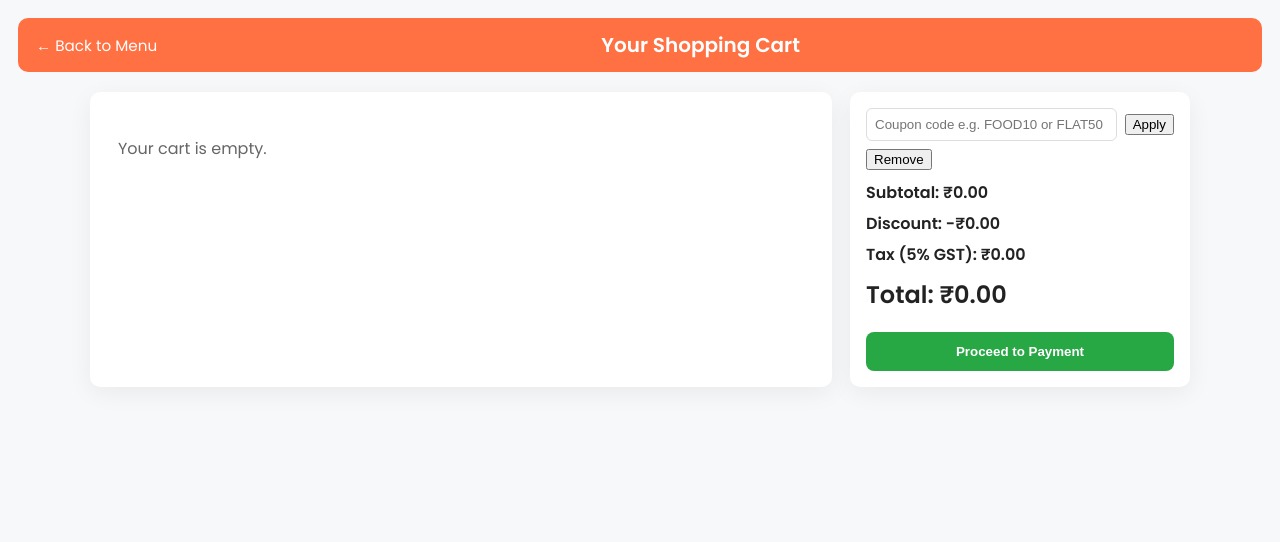
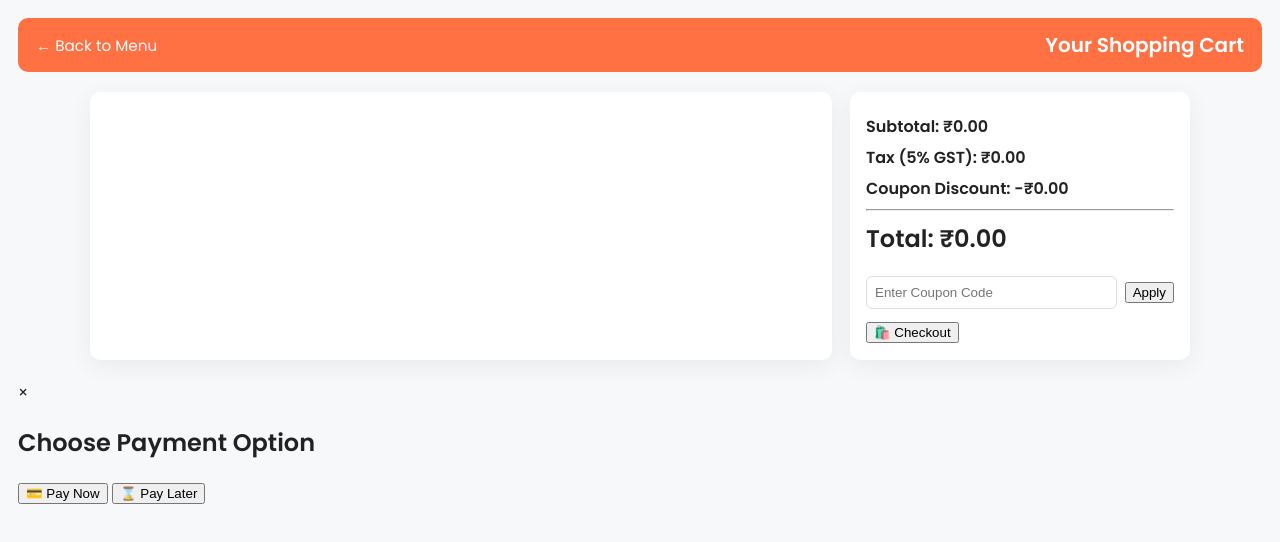
Before and after one commit to RamanandaSagarBagu/food-menu, a plain HTML site: page cart.html in a window 1280 px wide. Drawn offline with Linux system fonts and the light colour scheme; a script that the page names is missing.

Commit message:
Update cart.html

```diff
--- a/cart.html
+++ b/cart.html
@@ -1,56 +1,57 @@
 <!DOCTYPE html>
 <html lang="en">
 <head>
-  <meta charset="utf-8" />
-  <meta name="viewport" content="width=device-width,initial-scale=1" />
+  <meta charset="UTF-8">
+  <meta name="viewport" content="width=device-width, initial-scale=1.0">
   <title>Your Cart</title>
   <link rel="stylesheet" href="cart.css">
 </head>
 <body>
+
+  <!-- Header -->
   <header class="cart-header">
-    <div class="left">
-      <a class="back-link" href="index.html">← Back to Menu</a>
-    </div>
+    <a href="index.html" class="back-link">← Back to Menu</a>
     <h1>Your Shopping Cart</h1>
-    <div class="right" aria-hidden="true"></div>
   </header>
 
-  <main class="cart-container">
-    <section id="cart-items" class="cart-items" aria-live="polite"></section>
+  <!-- Cart Container -->
+  <div class="cart-container">
+    <!-- Cart Items -->
+    <div id="cart-items" class="cart-items"></div>
 
-    <aside class="cart-summary">
-      <div class="coupon-box">
-        <input id="coupon-code" placeholder="Coupon code e.g. FOOD10 or FLAT50">
-        <button id="apply-coupon" onclick="applyCoupon()">Apply</button>
-        <button id="remove-coupon" onclick="removeCoupon()">Remove</button>
-        <div id="coupon-message" class="coupon-message" aria-live="polite"></div>
-      </div>
-
+    <!-- Price Summary -->
+    <div class="cart-summary">
       <div class="price-breakdown">
-        <p>Subtotal: ₹<span id="subtotal">0.00</span></p>
-        <p>Discount: -₹<span id="discount">0.00</span></p>
-        <p>Tax (5% GST): ₹<span id="tax">0.00</span></p>
+        <p>Subtotal: ₹<span id="cart-subtotal">0.00</span></p>
+        <p>Tax (5% GST): ₹<span id="cart-tax">0.00</span></p>
+        <p>Coupon Discount: -₹<span id="cart-discount">0.00</span></p>
+        <hr>
         <h2>Total: ₹<span id="cart-total">0.00</span></h2>
       </div>
 
-      <div class="checkout-actions">
-        <button id="checkout-btn" class="checkout-btn" onclick="openCheckoutOptions()">Proceed to Payment</button>
+      <!-- Coupon -->
+      <div class="coupon-box">
+        <input type="text" id="coupon-code" placeholder="Enter Coupon Code">
+        <button onclick="applyCoupon()">Apply</button>
       </div>
-    </aside>
 
-    <section id="order-tracking" class="order-tracking">
-      <h3>Order Tracking</h3>
-      <ul id="tracking-steps">
-        <li id="step-placed" class="active">🛒 In Cart</li>
-        <li id="step-processing">⚙️ Processing</li>
-        <li id="step-out">🛵 Out for Delivery</li>
-        <li id="step-delivered">✅ Delivered</li>
-      </ul>
-      <div id="tracking-message" class="tracking-message"></div>
-    </section>
-  </main>
+      <!-- Checkout -->
+      <div class="checkout-options">
+        <button id="checkout-btn" onclick="checkoutOptions()">🛍️ Checkout</button>
+      </div>
+    </div>
+  </div>
 
-  <!-- Razorpay script -->
+  <!-- Modal for Checkout -->
+  <div id="checkout-modal" class="modal">
+    <div class="modal-content">
+      <span class="close" onclick="closeModal()">&times;</span>
+      <h2>Choose Payment Option</h2>
+      <button class="pay-now" onclick="proceedToPayment()">💳 Pay Now</button>
+      <button class="pay-later" onclick="payLater()">⌛ Pay Later</button>
+    </div>
+  </div>
+
   <script src="https://checkout.razorpay.com/v1/checkout.js"></script>
   <script src="cart.js"></script>
 </body>
```
